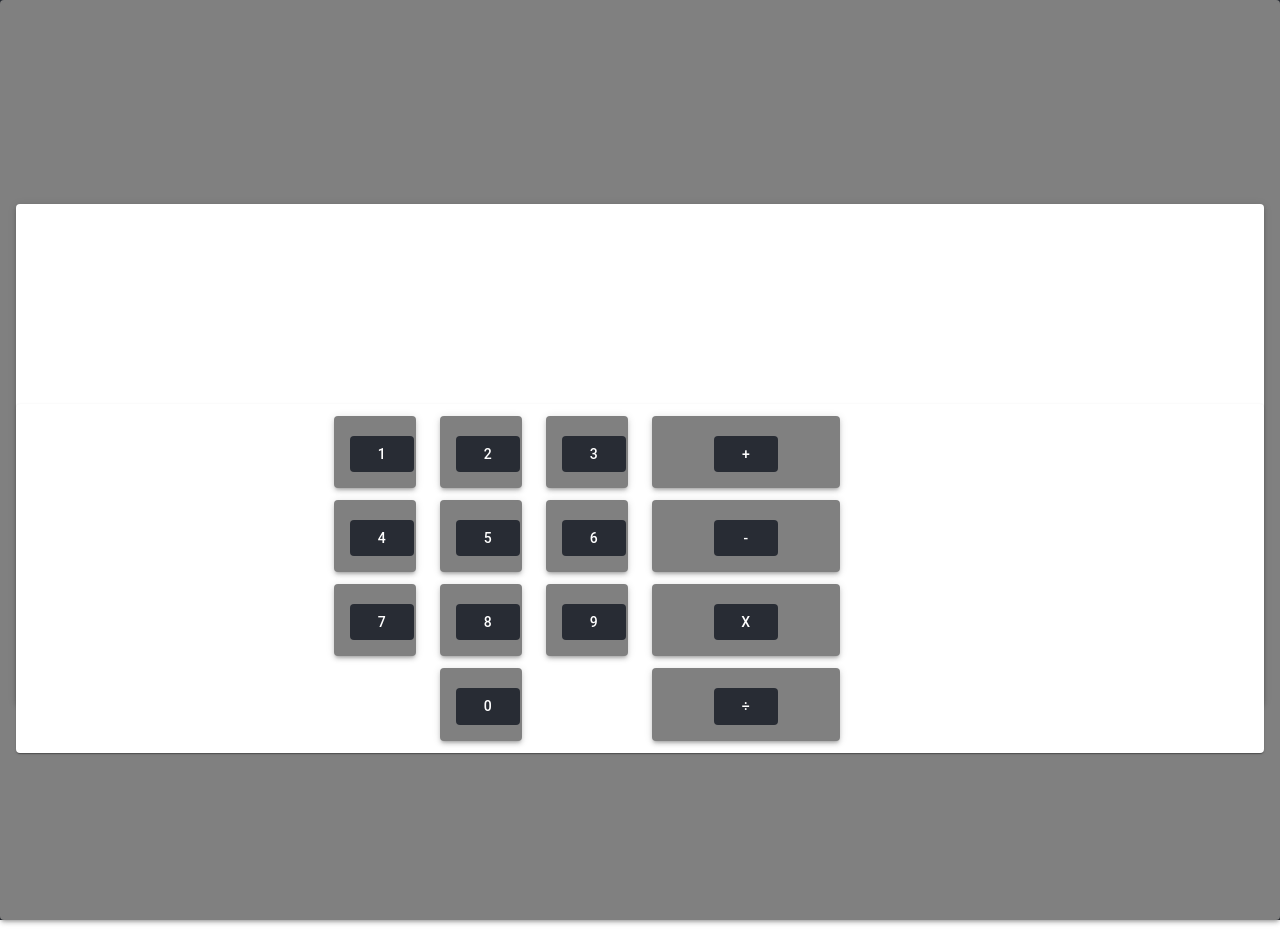
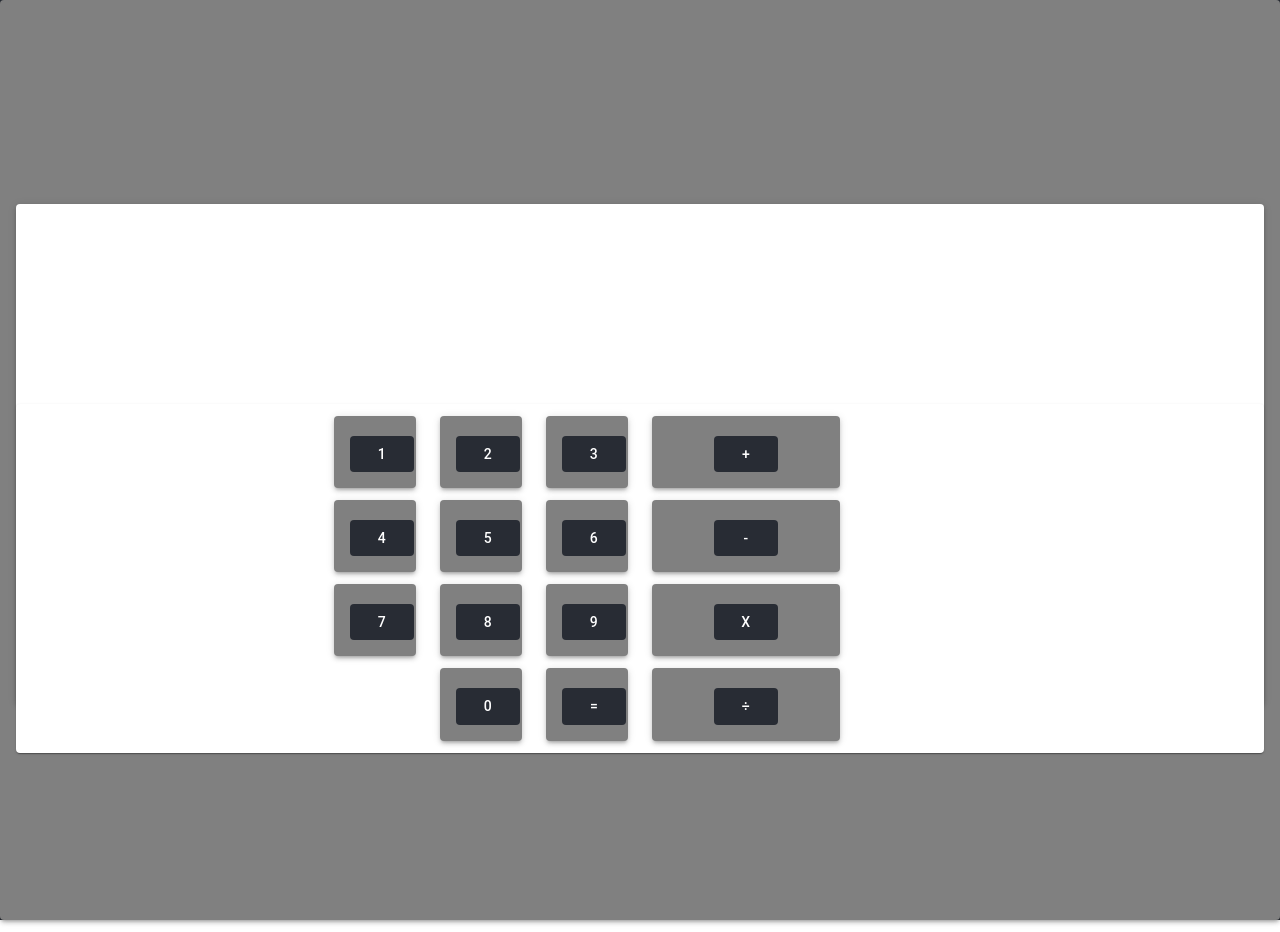
Before and after one commit to vonerikbarren/XYZ-Calculator, a React (Create React App) app in the folder client/: page / in a window 1280 px wide. Built offline with nearby package versions, Linux system fonts and the light colour scheme.

Commit message:
created the equals button in addition to the previous successful import

```diff
--- a/client/src/Components/App/Application/Application.js
+++ b/client/src/Components/App/Application/Application.js
@@ -62,6 +62,7 @@ export default function Application() {
         <CalcButton number="3" />
         <CalcButton number="6" />
         <CalcButton number="9" />
+        <CalcButton number="=" />
 
       </Grid>
 
```
